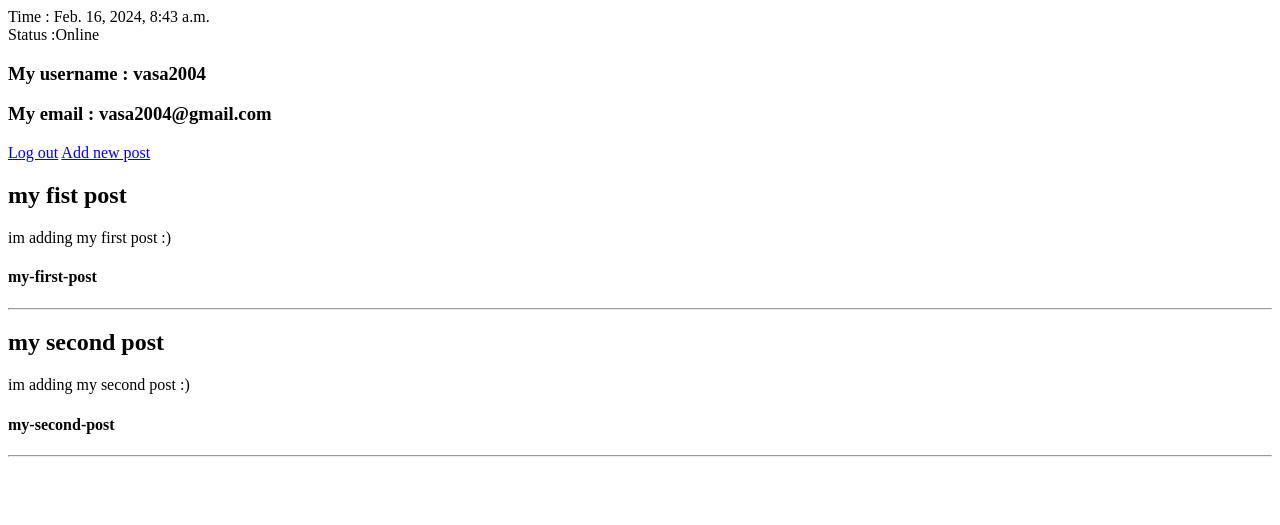
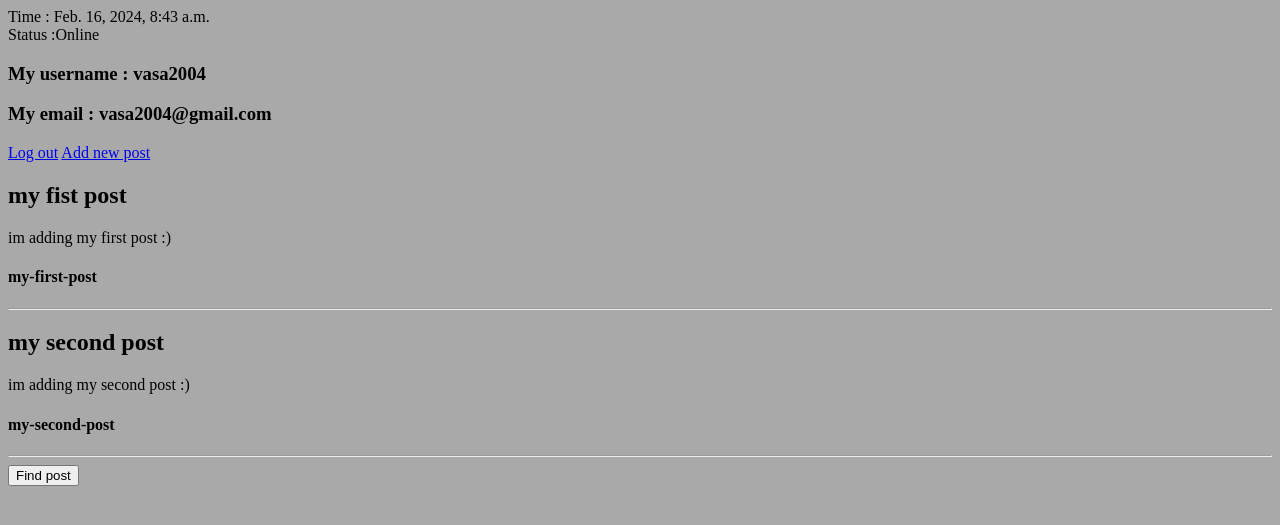
Before and after one commit to first1git1acc/_messenger_, a Django app: page /myapp/userpage in a window 1280 px wide. Shown: the top 525 px of the page. Run offline with Django 4.2, Linux system fonts and the light colour scheme; a user stored in the database is signed in; data comes from the database, SQL or seed files in the repository; both versions use the stored data as it was after the commit.

Commit message:
add post finder

```diff
--- a/messenger/myapp/templates/myapp/userpage.html
+++ b/messenger/myapp/templates/myapp/userpage.html
@@ -4,6 +4,20 @@
     <meta charset="UTF-8">
     <meta name="viewport" content="width=device-width, initial-scale=1.0">
     <title>My Page</title>
+    <style>
+        body{
+            background-color: darkgrey;
+        }
+        #invisible{
+            display:none;
+            position:absolute;
+            top:10%;
+            left:80%;
+            border:1px solid black;
+            width:200px;
+            height:200px;
+        }
+    </style>
 </head>
 <body>
     <div>
@@ -29,5 +43,21 @@
             {% endfor %}
         {% endif %}
     </div>
+    <button id="for_form">Find post</button>
+    <div id="invisible">
+        <form action="" method="post">
+            {% csrf_token %}
+            {{find_form}}
+            <input type="submit" value="Find">
+        </form>
+    </div>
+    <script>
+        let for_form = document.querySelector('#for_form');
+        let invisible = document.querySelector('#invisible');
+        for_form.onclick = function(){
+            invisible.style.display = "block";
+        }
+
+    </script>
 </body>
 </html>
--- a/messenger/myapp/urls.py
+++ b/messenger/myapp/urls.py
@@ -4,10 +4,11 @@ from . import views
 app_name = "myapp"
 
 urlpatterns = [
-    path("",views.main_page,name="main_page"),
-    path("login",views.for_login,name="for_login"),
-    path("registration",views.for_registration,name="for_registration"),
-    path("userpage",views.user_page,name="user_page"),
-    path("log_out",views.log_out,name="log_out"),
-    path("add_post",views.adding_post,name="adding_post")
+    path("", views.main_page, name = "main_page"),
+    path("login", views.for_login, name = "for_login"),
+    path("registration", views.for_registration, name = "for_registration"),
+    path("userpage", views.user_page, name = "user_page"),
+    path("log_out", views.log_out, name = "log_out"),
+    path("add_post", views.adding_post, name = "adding_post"),
+    path("<int:year>/<int:month>/<int:day>/<slug:slug>", views.find_post, name = "find_post")
 ]
--- a/messenger/myapp/views.py
+++ b/messenger/myapp/views.py
@@ -5,7 +5,8 @@ from django.urls import reverse
 from django.contrib.auth.models import User
 from myapp.models import userPage, Post
 from django.utils import timezone
-from myapp.forms import Login, Registration, add_new_post
+from myapp.forms import Login, Registration, add_new_post, find_form
+from django.shortcuts import get_object_or_404
 
 def main_page(request):
     return render(request,"myapp/main_page.html")
@@ -48,10 +49,30 @@ def user_page(request):
     user_obj.status = "Online"
     user_obj.time = timezone.now()
     user_obj.save()
+    if request.method == "POST":
+        form = find_form(request.POST)
+        if form.is_valid():
+            year = form.cleaned_data['year']
+            month = form.cleaned_data['month']
+            day = form.cleaned_data['day']
+            slug = form.cleaned_data['slug']
+            print(year,month,day,slug)
+            post = get_object_or_404(Post,
+                             add_time__year = year,
+                             add_time__month = month,
+                             add_time__day = day,
+                             slug = slug
+                             )
+            return HttpResponseRedirect(reverse('myapp:find_post', args = (post.add_time.year,
+                                                                           post.add_time.month,
+                                                                           post.add_time.day,
+                                                                           post.slug)))
+
     return render(request,"myapp/userpage.html",{
         "status":user_obj.status,
         "time":user_obj.time,
-        "all_posts":Post.objects.all()
+        "all_posts":Post.objects.all(),
+        "find_form":find_form()
     })
 
 def  log_out(request):
@@ -74,3 +95,14 @@ def adding_post(request):
     return render(request,'myapp/add_post.html',{
         "post_form":add_new_post(),
     })
+
+def find_post(request, year, month, day, slug):
+    post = get_object_or_404(Post,
+                             add_time__year = year,
+                             add_time__month = month,
+                             add_time__day = day,
+                             slug = slug
+                             )
+    return render(request,'myapp/post_which_finded.html',{
+        "post":post,
+    })
```
Also changed, not shown: messenger/myapp/templates/myapp/post_which_finded.html (added, +17 -0 lines), messenger/db.sqlite3.
